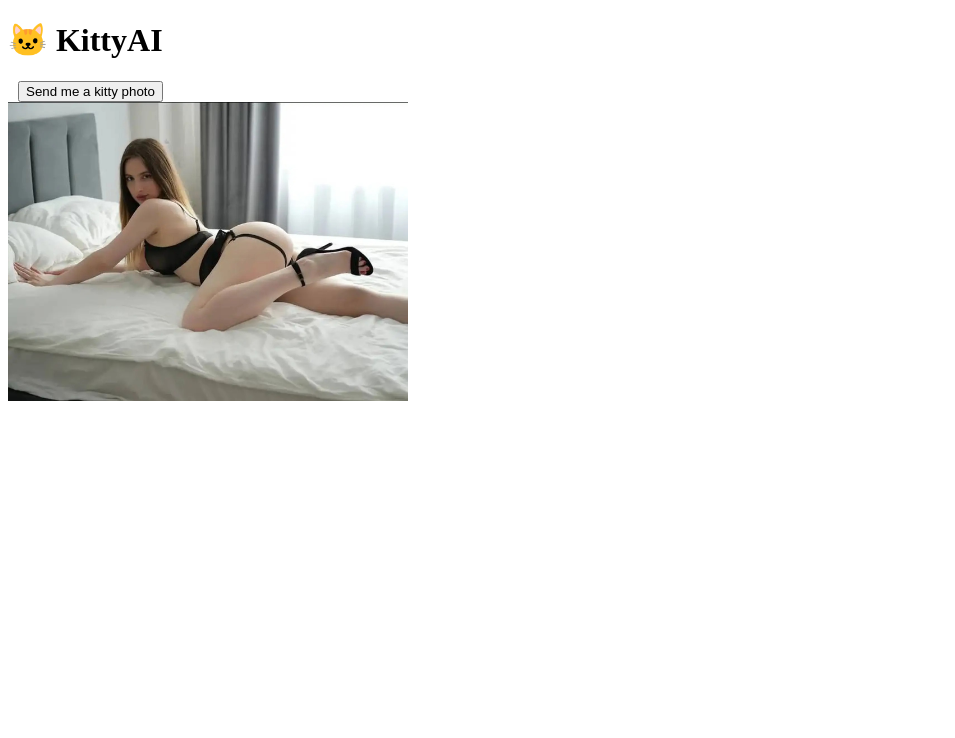
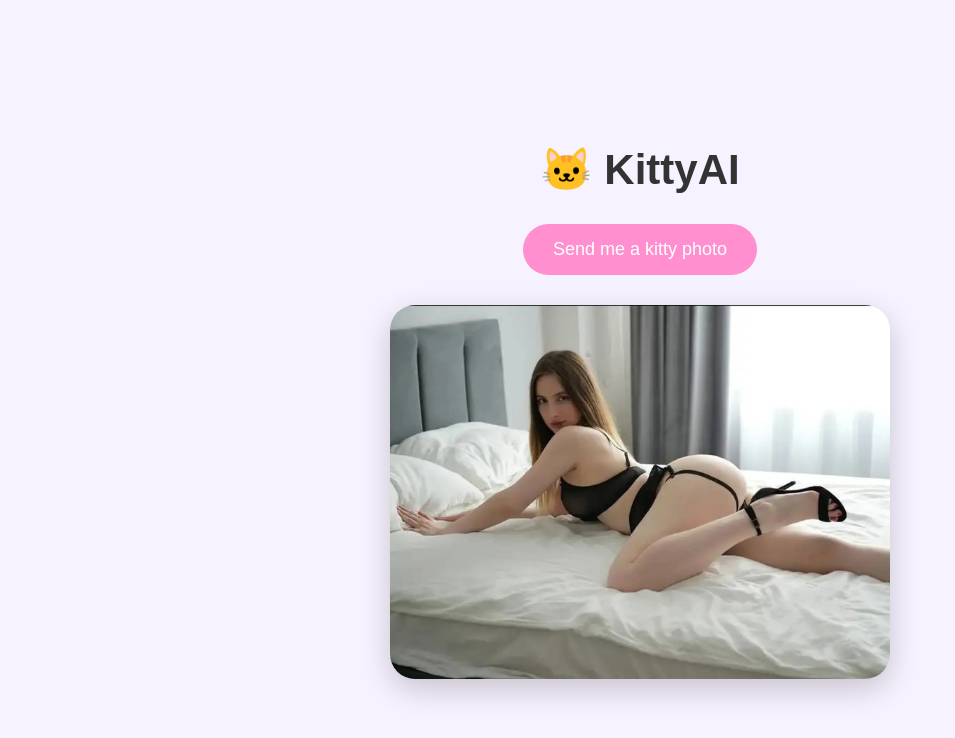
Before and after one commit to AirysDark/KittyAI, a plain HTML site: page docs/index.html in a window 1280 px wide. Both pictures are taken after a click on the button "Send me a kitty photo". Shown: the whole page, without its empty margins (0-955 px from the left). Drawn offline with Linux system fonts and the light colour scheme.

Commit message:
Refactor CSS styles for KittyAI interface

```diff
--- a/docs/style.css
+++ b/docs/style.css
@@ -1,55 +1,100 @@
-.app {
-    width: 95%;
-    max-width: 500px;
+/* KittyAI Main Style */
+
+* {
+    box-sizing: border-box;
 }
 
-#chat {
-    height: 500px;
-    overflow-y: auto;
-    padding: 15px;
-    background: white;
-    border-radius: 20px;
+body {
+    margin: 0;
+    padding: 0;
+    min-height: 100vh;
+    font-family: Arial, Helvetica, sans-serif;
+    background: #f7f2ff;
+    display: flex;
+    flex-direction: column;
+    align-items: center;
+    justify-content: center;
+    color: #333;
 }
 
+/* Main title */
 
-.message {
-    margin: 15px 0;
-    padding: 12px;
-    border-radius: 20px;
+h1 {
+    font-size: 42px;
+    margin-bottom: 30px;
 }
 
+/* Button */
 
-.bot {
-    background: #ffe1f2;
+button {
+    background: #ff8fcf;
+    border: none;
+    padding: 15px 30px;
+    border-radius: 30px;
+    font-size: 18px;
+    cursor: pointer;
+    color: white;
+    transition: 0.3s;
 }
 
-
-.user {
-    background: #e5e5ff;
-    text-align: right;
+button:hover {
+    transform: scale(1.05);
+    background: #ff6fbd;
 }
 
+/* Photo container */
 
-.message img {
-    width: 100%;
-    border-radius: 20px;
+#photo {
+    margin-top: 30px;
+    width: 90%;
+    max-width: 500px;
+    text-align: center;
 }
 
+/* Image */
 
-.input-area {
-    display: flex;
-    margin-top: 15px;
+#photo img {
+    width: 100%;
+    max-width: 500px;
+    border-radius: 25px;
+    box-shadow: 0 10px 30px rgba(0,0,0,0.2);
+    animation: fadeIn 0.5s ease;
 }
 
+/* Loading text */
 
-input {
-    flex: 1;
-    padding: 15px;
-    border-radius: 25px;
-    border: none;
+.loading {
+    font-size: 20px;
+    margin-top: 20px;
 }
 
+/* Animation */
 
-button {
-    margin-left: 10px;
+@keyframes fadeIn {
+
+    from {
+        opacity: 0;
+        transform: scale(0.95);
+    }
+
+    to {
+        opacity: 1;
+        transform: scale(1);
+    }
+
 }
+
+/* Mobile */
+
+@media (max-width: 600px) {
+
+    h1 {
+        font-size: 32px;
+    }
+
+    button {
+        font-size: 16px;
+        padding: 12px 25px;
+    }
+
+}
```
